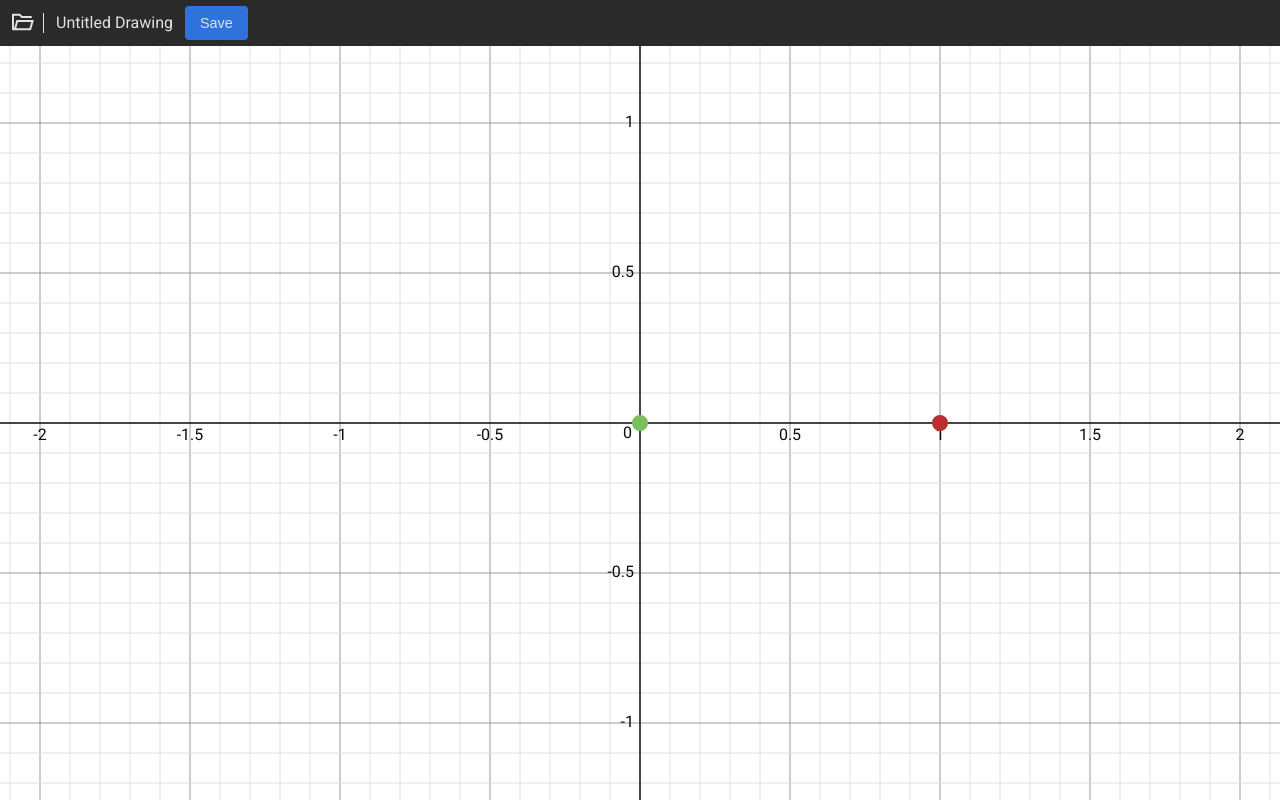
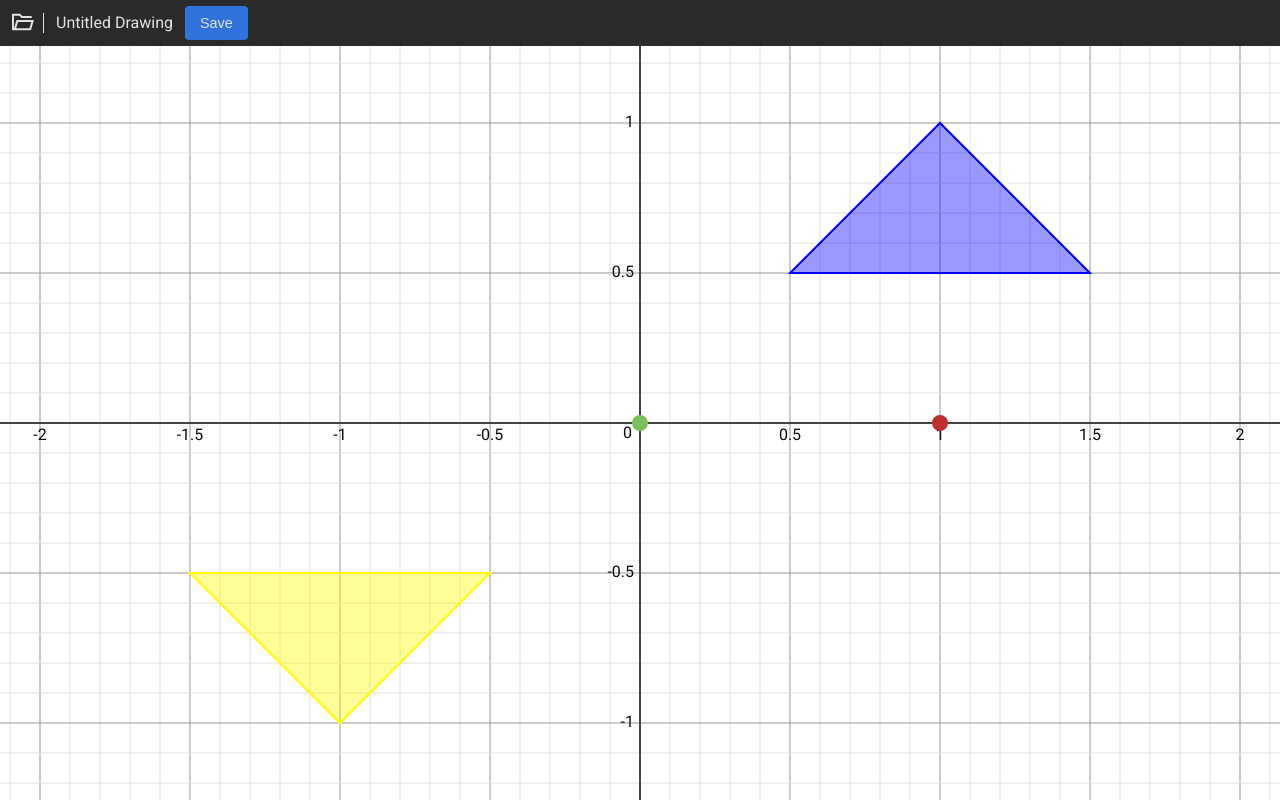
Before and after one commit to YushiPy/MAC0350, a plain HTML site: page ProjetoIndividual/index.html in a window 1280 px wide. Drawn offline with Linux system fonts and the light colour scheme.

Commit message:
Drawing polygons

```diff
--- a/ProjetoIndividual/script.js
+++ b/ProjetoIndividual/script.js
@@ -32,7 +32,10 @@ let min_grid_spacing = 83;
 let startPoint = { x: 0, y: 0};
 let targetPoint = { x: 1, y: 0};
 
-
+let polygons = [
+	[{ x: 0.5, y: 0.5 }, { x: 1.5, y: 0.5 }, { x: 1, y: 1 }],
+	[{ x: -0.5, y: -0.5 }, { x: -1.5, y: -0.5 }, { x: -1, y: -1 }],
+]
 
 function canvas_center() {
 	return {
@@ -117,6 +120,31 @@ function draw_point(x, y, radius, color = "black") {
 	ctx.arc(p.x, p.y, radius, 0, Math.PI * 2);
 	ctx.fillStyle = color;
 	ctx.fill();
+}
+
+function draw_polygon(points, color = "black") {
+	// Draws a filled polygon with the given vertices (in world coordinates) and color.
+	// The polygon's inside is partially transparent so that the grid lines can be seen through it.
+	// The polygon's border is solid and has the same color as the inside, but fully opaque.
+
+	ctx.beginPath();
+
+	const first_point = world_to_canvas(points[0].x, points[0].y);
+	ctx.moveTo(first_point.x, first_point.y);
+
+	for (let i = 1; i < points.length; i++) {
+		const p = world_to_canvas(points[i].x, points[i].y);
+		ctx.lineTo(p.x, p.y);
+	}
+
+	ctx.closePath();
+	ctx.fillStyle = color;
+	ctx.globalAlpha = 0.4;
+	ctx.fill();
+	ctx.globalAlpha = 1.0;
+	ctx.strokeStyle = color;
+	ctx.lineWidth = 2;
+	ctx.stroke();
 }
 
 function get_grid_scale(minimum_grid_spacing = min_grid_spacing) {
@@ -295,6 +323,12 @@ function draw() {
 
 	draw_point(startPoint.x, startPoint.y, pointRadius, startPointColor);
 	draw_point(targetPoint.x, targetPoint.y, pointRadius, targetPointColor);
+
+	let polygonColors = style.getPropertyValue("--polygon-colors").trim().split(",").map(s => s.trim());
+
+	for (let i = 0; i < polygons.length; i++) {
+		draw_polygon(polygons[i], polygonColors[i % polygonColors.length]);
+	}
 }
 
 
@@ -343,7 +377,6 @@ const CANVAS_VARS = [
 	"--number-text-color",
 	"--number-text-light-color",
 	"--start-point-color",
-	"--target-point-color",
 ];
 
 let toggleAnimationId = null;
--- a/ProjetoIndividual/style.css
+++ b/ProjetoIndividual/style.css
@@ -17,6 +17,7 @@
 
 	--start-point-color: rgb(124, 189, 93);
 	--target-point-color: rgb(188, 47, 47);
+	--polygon-colors: #0000FF, #FFFF00, #FF00FF, #00FFFF, #FF0000, #00FF00;
 
 	--point-radius: 8px;
 
@@ -33,6 +34,7 @@
 }
 
 [data-theme="dark"] {
+
 	--header-color: #2A2A2A;
 	--header-text-color: #E2E2E2;
 	--header-text-color-hover: #ffffff;
@@ -42,6 +44,10 @@
 	--axis-color: #E0E0E0;
 	--grid-color: #555555;
 	--sub-grid-color: #2A2A2A;
+
+	--start-point-color: #00FFFF;
+	--target-point-color: #FF00FF;
+	--polygon-colors: #FFFF00, #0000FF, #00FF00, #FF0000, #00FFFF, #FF00FF;
 
 	--number-text-color: #E0E0E0;
 	--number-text-light-color: #777777;
```
